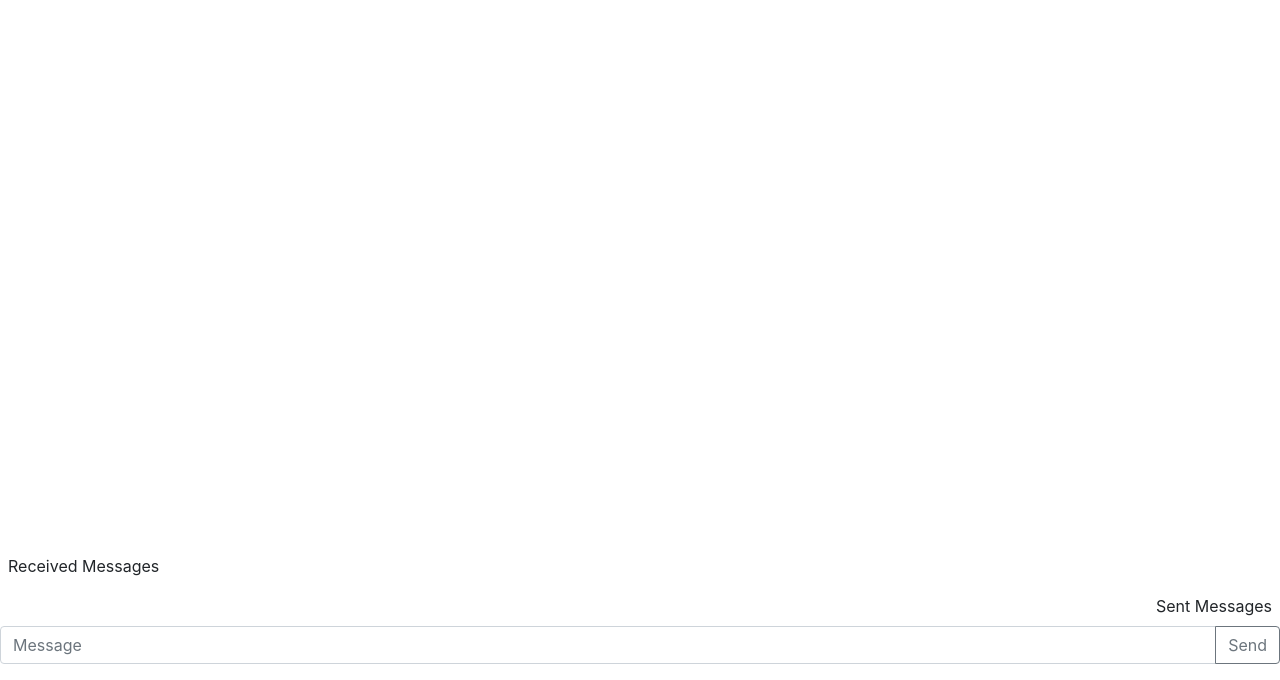
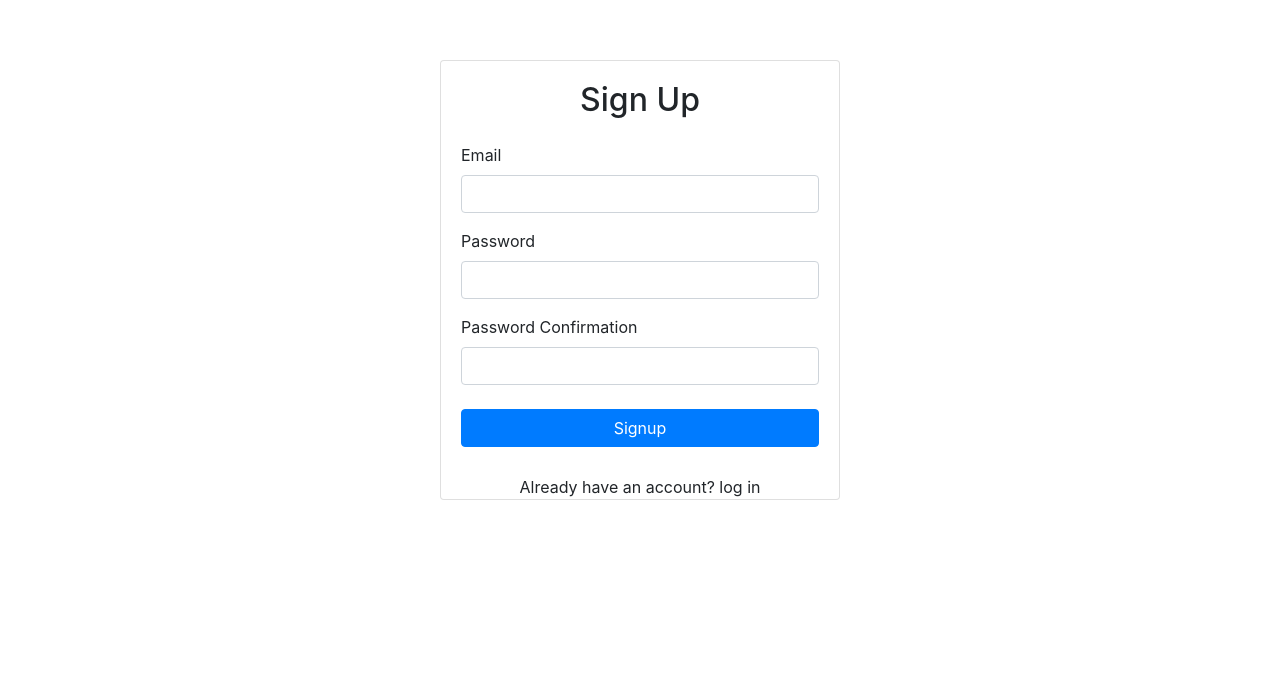
Before and after one commit to messenger-app-team/messenger-app, a React (Create React App) app in the folder client/: page / in a window 1280 px wide. Shown: the part 120-800 px from the top of the page. Built offline with nearby package versions, Linux system fonts and the light colour scheme.

Commit message:
update chat window components

```diff
--- a/client/src/App.js
+++ b/client/src/App.js
@@ -7,8 +7,8 @@ import "bootstrap/dist/css/bootstrap.min.css"
 
 function App() {
   return (
-    <ChatApp />
-    // <Signup/>
+    // <ChatApp />
+    <Signup />
 
     //   <>
 
--- a/client/src/components/ChatApp/ChatApp.js
+++ b/client/src/components/ChatApp/ChatApp.js
@@ -1,12 +1,14 @@
-// import React, { useState, useEffect } from 'react';
+import React, { useState, useEffect } from 'react';
 // import Avatar from './Avatar';
-import InputBox from '../InputBox/InputBox';
-import MsgArea from '../MsgArea/MsgArea';
+import NavBar from '../NavBar';
+import InputBox from '../InputBox/index';
+import MsgArea from '../MsgArea';
 // import Send from './Send';
 
 function ChatApp() {
   return (
     <div className='container'>
+      <NavBar />
       <div className='message-window fixed-bottom'>
         <MsgArea />
         {/* <Avatar /> */}
--- /dev/null
+++ b/client/src/components/Contacts/index.js
@@ -0,0 +1,3 @@
+import React from 'react';
+
+// create the side bar for contacts here and add on the left or right side of the chat app div
--- a/client/src/components/InputBox/InputBox.js
+++ b/client/src/components/InputBox/index.js
@@ -1,7 +1,5 @@
 import React, { Component } from 'react';
-import InputGroup from 'react-bootstrap/InputGroup';
-import FormControl from 'react-bootstrap/FormControl';
-import Button from 'react-bootstrap/Button';
+import { InputGroup, FormControl, Button } from 'react-bootstrap';
 
 class InputBox extends Component {
   render() {
--- a/client/src/components/MsgArea/MsgArea.js
+++ /dev/null
@@ -1,38 +0,0 @@
-import React, { Component } from 'react';
-import { Col, Row } from 'react-bootstrap';
-// import Avatar from '../Avatar/Avatar';
-
-class MsgArea extends Component {
-  render() {
-    return (
-      // <li className={`message ${this.props.appearance} appeared`}>
-      //     <Avatar></Avatar>
-      //     <div className="text_wrapper">
-      //         <div className="text">{this.props.message}</div>
-      //     </div>
-      // </li>
-      <div className='msg-area'>
-        {/* <Row>
-          <Col md={4}>
-            <p class='rcd-msg'>Received Message</p>
-          </Col>
-        </Row>
-
-        <Row>
-          <Col md={{ span: 4, offset: 4 }}>
-            <p class='sent-msg'>Sent Message</p>
-          </Col>
-        </Row> */}
-
-        <div class='d-flex flex-row'>
-          <div class='p-2'>Received Messages</div>
-        </div>
-        <div class='d-flex flex-row-reverse'>
-          <div class='p-2'>Sent Messages</div>
-        </div>
-      </div>
-    );
-  }
-}
-
-export default MsgArea;
--- /dev/null
+++ b/client/src/components/MsgArea/index.js
@@ -0,0 +1,20 @@
+import React, { Component } from 'react';
+// import { Col, Row } from 'react-bootstrap';
+// import Avatar from '../Avatar/Avatar';
+
+class MsgArea extends Component {
+  render() {
+    return (
+      <div className='msg-area'>
+        <div class='d-flex flex-row'>
+          <div class='p-2'>Received Messages</div>
+        </div>
+        <div class='d-flex flex-row-reverse'>
+          <div class='p-2'>Sent Messages</div>
+        </div>
+      </div>
+    );
+  }
+}
+
+export default MsgArea;
--- /dev/null
+++ b/client/src/components/NavBar/index.js
@@ -0,0 +1,14 @@
+import React, { Component } from 'react';
+import { Nav } from 'react-bootstrap';
+
+class NavBar extends Component {
+  render() {
+    return (
+      <nav>
+        <h1 className='justify-content-center'>message-app</h1>
+      </nav>
+    );
+  }
+}
+
+export default NavBar;
```
Also changed, not shown: client/src/components/Avatar/index.js (renamed from client/src/components/Avatar/Avatar.js), client/src/components/Send/index.js (renamed from client/src/components/Send/Send.js).
